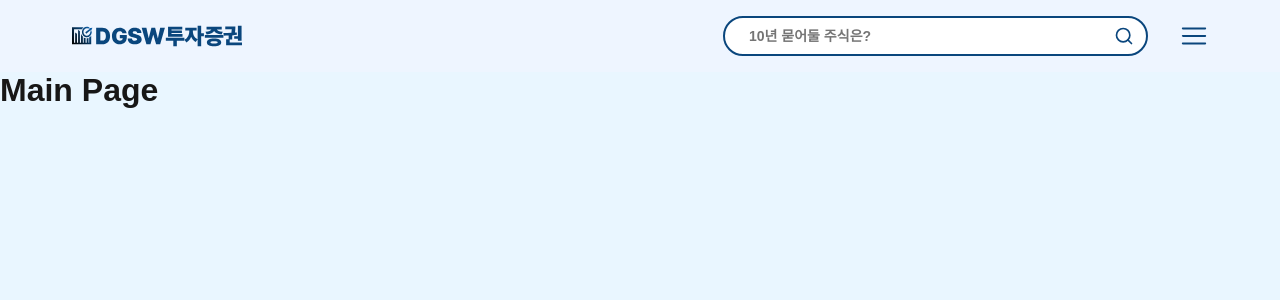
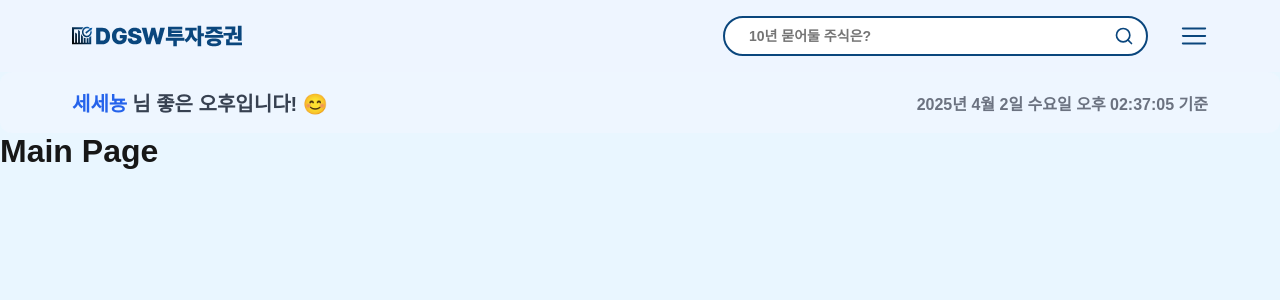
Before and after one commit to ddodongchan/dgsw-investment-web, a Next.js app: page /main in a window 1280 px wide. Shown: the top 300 px of the page. Built offline with nearby package versions, Linux system fonts and the light colour scheme.

Commit message:
feat :: daily

```diff
--- /dev/null
+++ b/src/components/daily/daily.style.ts
@@ -0,0 +1,38 @@
+import styled from "styled-components";
+
+export const Container = styled.div`
+  background-color: #eef6ff;
+  padding: 16px 72px;
+  border-radius: 12px;
+`;
+
+export const Header = styled.div`
+  display: flex;
+  align-items: center;
+`;
+
+export const Time = styled.span`
+  font-size: 16px;
+  color: #6b7280;
+  font-weight: 600;
+`;
+
+export const GreetingContainer = styled.div`
+  display: flex;
+  justify-content: space-between;
+  align-items: center;
+  width: 100%;
+`;
+
+export const Greeting = styled.div`
+  font-size: 20px;
+  font-weight: bold;
+  color: #374151;
+  display: flex;
+  align-items: center;
+`;
+
+export const UserName = styled.span`
+  color: #2563eb;
+  margin-right: 5px;
+`;
--- /dev/null
+++ b/src/components/daily/index.tsx
@@ -0,0 +1,43 @@
+import { useState, useEffect } from "react";
+import * as S from "./daily.style";
+
+export default function Daily() {
+  const [currentTime, setCurrentTime] = useState(new Date());
+
+  useEffect(() => {
+    const interval = setInterval(() => {
+      setCurrentTime(new Date());
+    }, 1000);
+    return () => clearInterval(interval);
+  }, []);
+
+  const formattedTime = currentTime.toLocaleString("ko-KR", {
+    year: "numeric",
+    month: "long",
+    day: "numeric",
+    weekday: "long",
+    hour: "2-digit",
+    minute: "2-digit",
+    second: "2-digit",
+  });
+
+  const getGreeting = () => {
+    const hour = currentTime.getHours();
+    if (hour >= 6 && hour < 12) return "좋은 아침입니다!! ☕";
+    if (hour >= 12 && hour < 18) return "좋은 오후입니다! 😊";
+    if (hour >= 18 && hour < 22) return "좋은 저녁입니다! 🌆";
+    if (hour >= 22 || hour < 6) return "편안한 밤 되세요! 🌙";
+    return "늦은 시간 고생 많아요! 🌃";
+  };
+
+  return (
+    <S.Container>
+      <S.GreetingContainer>
+        <S.Greeting>
+            <S.UserName>세세뇽</S.UserName>님 {getGreeting()}
+        </S.Greeting>
+        <S.Time>{formattedTime} 기준</S.Time>
+        </S.GreetingContainer>
+    </S.Container>
+  );
+}
--- a/src/pages/main/index.tsx
+++ b/src/pages/main/index.tsx
@@ -1,9 +1,11 @@
 import Header from "@/components/header/index";
+import Daily from "@/components/daily/index"
 
 const Main = () => {
   return (
     <div>
       <Header />
+      <Daily/>
       <h1>Main Page</h1>
     </div>
   );
```
